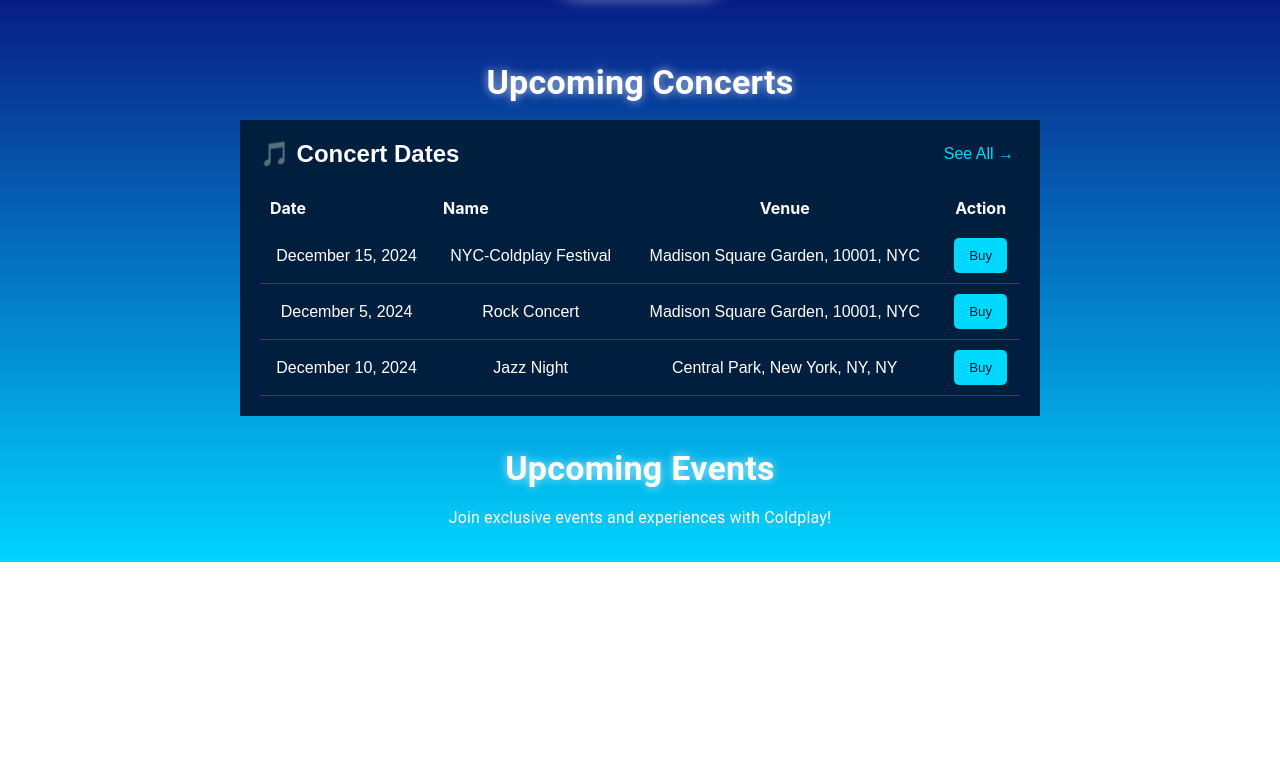
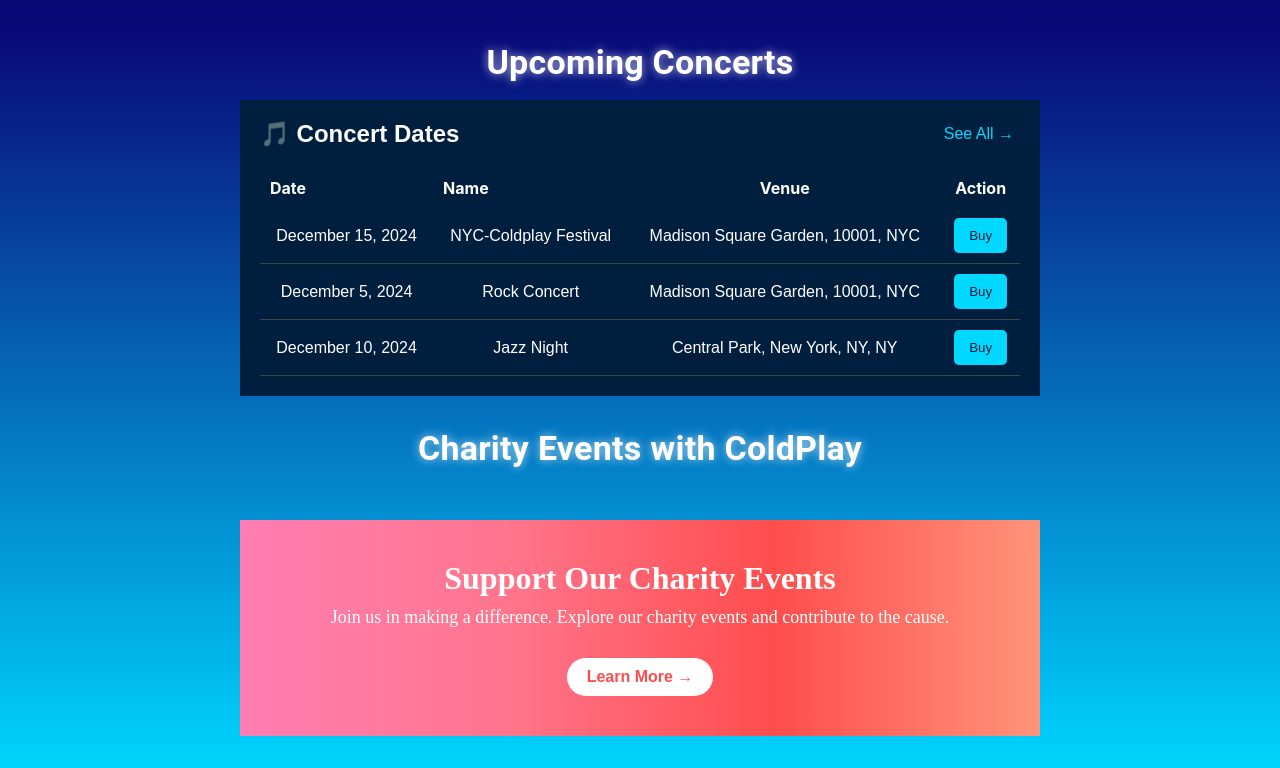
Before and after one commit to zaneshen314/ColdPluse-ui, a React (Create React App) app: page / in a window 1280 px wide. Shown: the part 806-1574 px from the top of the page. Before the commit the page ends 1368 px from the top, so only its background shows below. Built offline with nearby package versions, Linux system fonts and the light colour scheme.

Commit message:
[11] feat; add event BottomBanner.jsx for Home page with update CSS

```diff
--- a/src/App.js
+++ b/src/App.js
@@ -21,7 +21,7 @@ function App() {
     return (
         <body>
         <div className="App">
-            <AppContext.Provider value={{state, dispatch}}>v
+            <AppContext.Provider value={{state, dispatch}}>
                 <Router>
                     <NavigationBar/>
                     <Routes>
--- /dev/null
+++ b/src/components/Charity/BottomBanner.css
@@ -0,0 +1,46 @@
+.bottom-banner {
+    display: flex;
+    justify-content: center;
+    align-items: center;
+    background: linear-gradient(90deg, #ff7eb3, #ff758c, #ff4d4d, #ff947b);
+    color: white;
+    padding: 40px 20px;
+    margin-top: 50px;
+    position: relative;
+    overflow: hidden;
+}
+
+.bottom-banner-content {
+    text-align: center;
+    max-width: 800px;
+}
+
+.bottom-banner-title {
+    font-size: 32px;
+    font-weight: bold;
+    margin: 0;
+    font-family: "Arial, sans-serif";
+}
+
+.bottom-banner-subtitle {
+    font-size: 18px;
+    margin: 10px 0 30px;
+    font-family: "Arial, sans-serif";
+}
+
+.bottom-banner-button {
+    background-color: white;
+    color: #ff4d4d;
+    border: none;
+    padding: 10px 20px;
+    font-size: 16px;
+    font-weight: bold;
+    border-radius: 25px;
+    cursor: pointer;
+    transition: all 0.3s ease;
+}
+
+.bottom-banner-button:hover {
+    background-color: #ff4d4d;
+    color: white;
+}
--- /dev/null
+++ b/src/components/Charity/BottomBanner.jsx
@@ -0,0 +1,24 @@
+import React from "react";
+import "./BottomBanner.css"; // External CSS for styling
+
+const BottomBanner = () => {
+    const handleCharityClick = () => {
+        window.location.href = "/events"; // Redirect to charity events page
+    };
+
+    return (
+        <div className="bottom-banner">
+            <div className="bottom-banner-content">
+                <h2 className="bottom-banner-title">Support Our Charity Events</h2>
+                <p className="bottom-banner-subtitle">
+                    Join us in making a difference. Explore our charity events and contribute to the cause.
+                </p>
+                <button className="bottom-banner-button" onClick={handleCharityClick}>
+                    Learn More →
+                </button>
+            </div>
+        </div>
+    );
+};
+
+export default BottomBanner;
--- a/src/components/Home.jsx
+++ b/src/components/Home.jsx
@@ -1,6 +1,7 @@
 import React from "react";
 import { Button, Container, Box, Typography } from "@mui/material";
 import EventTable from "./Concert/EventTable";
+import BottomBanner from "../components/Charity/BottomBanner";
 
 export default function Home() {
     const concertTitle = "Coldplay: Music of Spheres World Tour 2025";
@@ -126,11 +127,9 @@ export default function Home() {
                         textShadow: "0px 0px 10px rgba(255, 255, 255, 0.7)",
                     }}
                 >
-                    Upcoming Events
+                    Charity Events with ColdPlay
                 </Typography>
-                <Typography variant="body1" sx={{ fontSize: "1rem" }}>
-                    Join exclusive events and experiences with Coldplay!
-                </Typography>
+                <BottomBanner />
             </Box>
         </Box>
     );
```
